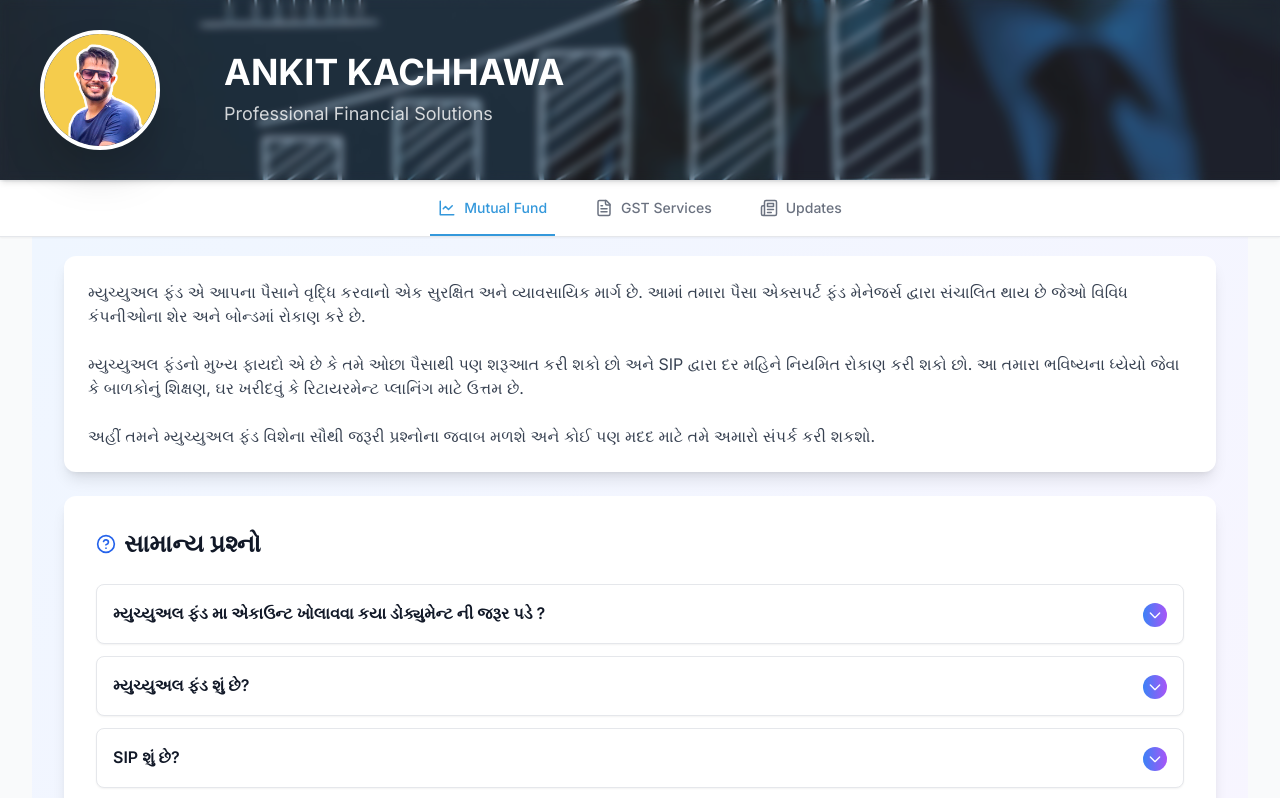
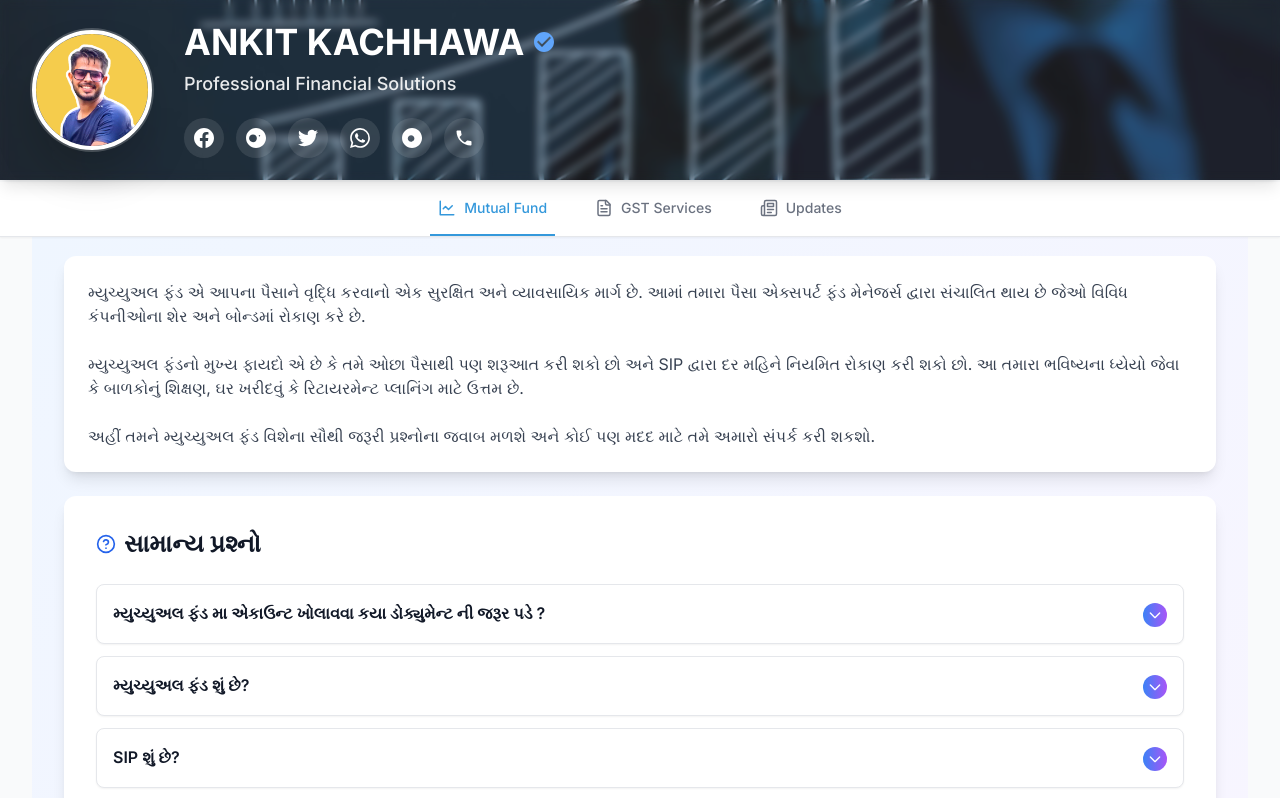
Before and after one commit to AnkitKachhawa1/aaaa, a React (Vite) app: page /mutualfund in a window 1280 px wide. Shown: the top 798 px of the page. Built offline with nearby package versions, Linux system fonts and the light colour scheme.

Commit message:
Update Header.tsx

```diff
--- a/src/components/Header.tsx
+++ b/src/components/Header.tsx
@@ -2,15 +2,72 @@ import React from 'react';
 import { Link } from 'react-router-dom';
 
 const Header: React.FC = () => {
+  const socialLinks = [
+    {
+      name: 'Facebook',
+      url: 'https://facebook.com/your-profile',
+      icon: (
+        <svg className="w-5 h-5" fill="currentColor" viewBox="0 0 24 24">
+          <path d="M24 12.073c0-6.627-5.373-12-12-12s-12 5.373-12 12c0 5.99 4.388 10.954 10.125 11.854v-8.385H7.078v-3.47h3.047V9.43c0-3.007 1.792-4.669 4.533-4.669 1.312 0 2.686.235 2.686.235v2.953H15.83c-1.491 0-1.956.925-1.956 1.874v2.25h3.328l-.532 3.47h-2.796v8.385C19.612 23.027 24 18.062 24 12.073z"/>
+        </svg>
+      )
+    },
+    {
+      name: 'Instagram',
+      url: 'https://instagram.com/your-profile',
+      icon: (
+        <svg className="w-5 h-5" fill="currentColor" viewBox="0 0 24 24">
+          <path d="M12.017 0C5.396 0 .029 5.367.029 11.987c0 6.62 5.367 11.987 11.988 11.987 6.62 0 11.987-5.367 11.987-11.987C24.014 5.367 18.637.001 12.017.001zM8.449 16.988c-1.297 0-2.448-.49-3.323-1.297C4.198 14.895 3.69 13.742 3.69 12.445c0-1.297.508-2.449 1.436-3.324C5.951 8.245 7.104 7.755 8.4 7.755c1.297 0 2.449.49 3.324 1.366.875.875 1.297 2.027 1.297 3.324 0 1.297-.422 2.45-1.297 3.324-.875.876-2.027 1.366-3.324 1.366zm7.718-6.695c-.508 0-.875-.367-.875-.875s.367-.875.875-.875.875.367.875.875-.367.875-.875.875z"/>
+        </svg>
+      )
+    },
+    {
+      name: 'Twitter',
+      url: 'https://twitter.com/your-profile',
+      icon: (
+        <svg className="w-5 h-5" fill="currentColor" viewBox="0 0 24 24">
+          <path d="M23.953 4.57a10 10 0 01-2.825.775 4.958 4.958 0 002.163-2.723c-.951.555-2.005.959-3.127 1.184a4.92 4.92 0 00-8.384 4.482C7.69 8.095 4.067 6.13 1.64 3.162a4.822 4.822 0 00-.666 2.475c0 1.71.87 3.213 2.188 4.096a4.904 4.904 0 01-2.228-.616v.06a4.923 4.923 0 003.946 4.827 4.996 4.996 0 01-2.212.085 4.936 4.936 0 004.604 3.417 9.867 9.867 0 01-6.102 2.105c-.39 0-.779-.023-1.17-.067a13.995 13.995 0 007.557 2.209c9.053 0 13.998-7.496 13.998-13.985 0-.21 0-.42-.015-.63A9.935 9.935 0 0024 4.59z"/>
+        </svg>
+      )
+    },
+    {
+      name: 'WhatsApp',
+      url: 'https://wa.me/your-number',
+      icon: (
+        <svg className="w-5 h-5" fill="currentColor" viewBox="0 0 24 24">
+          <path d="M17.472 14.382c-.297-.149-1.758-.867-2.03-.967-.273-.099-.471-.148-.67.15-.197.297-.767.966-.94 1.164-.173.199-.347.223-.644.075-.297-.15-1.255-.463-2.39-1.475-.883-.788-1.48-1.761-1.653-2.059-.173-.297-.018-.458.13-.606.134-.133.298-.347.446-.52.149-.174.198-.298.298-.497.099-.198.05-.371-.025-.52-.075-.149-.669-1.612-.916-2.207-.242-.579-.487-.5-.669-.51-.173-.008-.371-.01-.570-.01-.198 0-.52.074-.792.372-.272.297-1.04 1.016-1.04 2.479 0 1.462 1.065 2.875 1.213 3.074.149.198 2.096 3.2 5.077 4.487.709.306 1.262.489 1.694.625.712.227 1.36.195 1.871.118.571-.085 1.758-.719 2.006-1.413.248-.694.248-1.289.173-1.413-.074-.124-.272-.198-.57-.347m-5.421 7.403h-.004a9.87 9.87 0 01-5.031-1.378l-.361-.214-3.741.982.998-3.648-.235-.374a9.86 9.86 0 01-1.51-5.26c.001-5.45 4.436-9.884 9.888-9.884 2.64 0 5.122 1.03 6.988 2.898a9.825 9.825 0 012.893 6.994c-.003 5.45-4.437 9.884-9.885 9.884m8.413-18.297A11.815 11.815 0 0012.05 0C5.495 0 .16 5.335.157 11.892c0 2.096.547 4.142 1.588 5.945L.057 24l6.305-1.654a11.882 11.882 0 005.683 1.448h.005c6.554 0 11.890-5.335 11.893-11.893A11.821 11.821 0 0020.405 3.488"/>
+        </svg>
+      )
+    },
+    {
+      name: 'Snapchat',
+      url: 'https://snapchat.com/add/your-username',
+      icon: (
+        <svg className="w-5 h-5" fill="currentColor" viewBox="0 0 24 24">
+          <path d="M12.017 0C5.396 0 .029 5.367.029 11.987c0 6.62 5.367 11.987 11.988 11.987 6.62 0 11.987-5.367 11.987-11.987C24.014 5.367 18.637.001 12.017.001zM15.156 16.562c-1.092 0-1.745-.734-2.125-1.375-.38.641-1.033 1.375-2.125 1.375-2.187 0-3.969-1.781-3.969-3.969s1.781-3.969 3.969-3.969c2.187 0 3.969 1.781 3.969 3.969s-1.781 3.969-3.969 3.969z"/>
+        </svg>
+      )
+    },
+    {
+      name: 'Call',
+      url: 'tel:+91-your-number',
+      icon: (
+        <svg className="w-5 h-5" fill="currentColor" viewBox="0 0 24 24">
+          <path d="M6.62 10.79c1.44 2.83 3.76 5.14 6.59 6.59l2.2-2.2c.27-.27.67-.36 1.02-.24 1.12.37 2.33.57 3.57.57.55 0 1 .45 1 1V20c0 .55-.45 1-1 1-9.39 0-17-7.61-17-17 0-.55.45-1 1-1h3.5c.55 0 1 .45 1 1 0 1.25.2 2.45.57 3.57.11.35.03.74-.25 1.02l-2.2 2.2z"/>
+        </svg>
+      )
+    }
+  ];
+
   return (
     <header
-      className="fixed top-0 left-0 w-full z-50 bg-cover bg-center shadow-md"
+      className="fixed top-0 left-0 w-full z-50 bg-cover bg-center shadow-lg"
       style={{ backgroundImage: 'url("/header-bg.jpg")', height: '180px' }}
     >
-      <div className="backdrop-brightness-95 backdrop-blur-sm h-full flex items-center">
-        {/* Profile Image with some left margin (not extreme left) */}
-        <div className="ml-4 mr-4 sm:ml-10 sm:mr-8">
-          <div className="w-[110px] h-[110px] sm:w-[120px] sm:h-[120px] rounded-full overflow-hidden border-4 border-white shadow-2xl">
+      <div className="backdrop-brightness-95 backdrop-blur-sm h-full flex items-center px-4 sm:px-6 lg:px-8">
+        {/* Profile Image */}
+        <div className="flex-shrink-0">
+          <div className="w-[110px] h-[110px] sm:w-[120px] sm:h-[120px] rounded-full overflow-hidden border-4 border-white shadow-2xl ring-2 ring-white/20">
             <img
               src="/profile.jpg"
               alt="Ankit Kachhawa"
@@ -18,16 +75,47 @@ const Header: React.FC = () => {
             />
           </div>
         </div>
-        {/* Name and Tagline - center/right shifted */}
-        <div className="flex-1 flex flex-col items-start justify-center pl-2 sm:pl-8">
-          <Link to="/" className="block w-full">
-            <h1 className="text-lg xs:text-xl sm:text-4xl font-bold text-white mb-1 sm:mb-2 whitespace-nowrap">
-              ANKIT KACHHAWA
-            </h1>
-            <p className="text-xs sm:text-lg text-white/80 whitespace-nowrap">
+
+        {/* Name, Tagline and Social Links */}
+        <div className="flex-1 ml-4 sm:ml-8 flex flex-col justify-center min-w-0">
+          <Link to="/" className="block mb-2 sm:mb-3">
+            <div className="flex items-center gap-2 mb-1 sm:mb-2">
+              <h1 className="text-lg xs:text-xl sm:text-4xl font-bold text-white truncate">
+                ANKIT KACHHAWA
+              </h1>
+              {/* Verified Tick */}
+              <div className="flex-shrink-0">
+                <svg
+                  className="w-5 h-5 sm:w-6 sm:h-6 text-blue-400"
+                  fill="currentColor"
+                  viewBox="0 0 24 24"
+                >
+                  <path d="M12 2C6.48 2 2 6.48 2 12s4.48 10 10 10 10-4.48 10-10S17.52 2 12 2zm-2 15l-5-5 1.41-1.41L10 14.17l7.59-7.59L19 8l-9 9z"/>
+                </svg>
+              </div>
+            </div>
+            <p className="text-xs sm:text-lg text-white/90 font-medium">
               Professional Financial Solutions
             </p>
           </Link>
+
+          {/* Social Media Links */}
+          <div className="flex items-center gap-2 sm:gap-3 mt-1 sm:mt-2">
+            {socialLinks.map((social) => (
+              <a
+                key={social.name}
+                href={social.url}
+                target="_blank"
+                rel="noopener noreferrer"
+                className="group bg-white/10 hover:bg-white/20 backdrop-blur-sm rounded-full p-2 sm:p-2.5 transition-all duration-300 hover:scale-110 hover:shadow-lg"
+                aria-label={social.name}
+              >
+                <div className="text-white group-hover:text-blue-200 transition-colors duration-300">
+                  {social.icon}
+                </div>
+              </a>
+            ))}
+          </div>
         </div>
       </div>
     </header>
```
